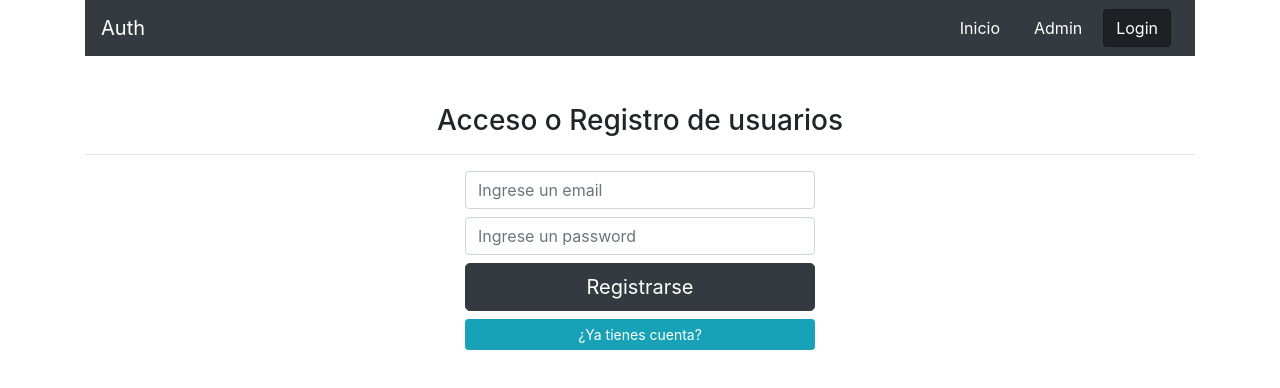
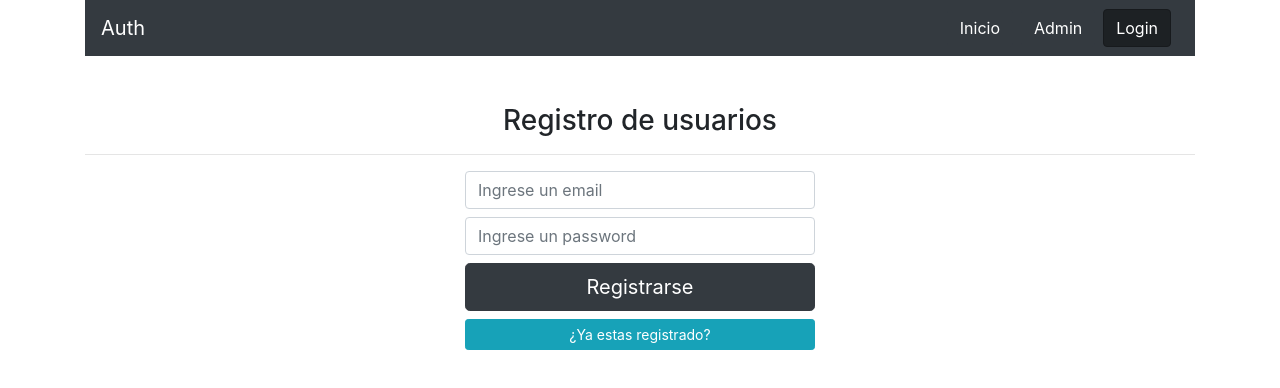
Before and after one commit to carlosiib/auth-firebase, a React (Create React App) app: page /login in a window 1280 px wide. Shown: the top 388 px of the page. Built offline with nearby package versions, Linux system fonts and the light colour scheme.

Commit message:
Sigup, sigin handlers

```diff
--- a/src/components/Login.jsx
+++ b/src/components/Login.jsx
@@ -4,6 +4,7 @@ const Login = () => {
     const [email, setEmail] = useState("")
     const [pass, setPass] = useState("")
     const [error, setError] = useState(null)
+    const [esRegistro, setEsRegistro] = useState(true)
 
     const procesarDatos = (e) => {
         //Evitar el metodo GET por defecto
@@ -27,12 +28,13 @@ const Login = () => {
     }
     return (
         <div className="mt-5">
-            <h3 className="text-center">Acceso o Registro de usuarios </h3>
+            <h3 className="text-center">{esRegistro ? "Registro de usuarios" : "Login"}</h3>
             <hr />
             <div className="row justify-content-center">
                 <div className="col-12 col-sm-8 col-md-6 col-xl-4">
                     <form onSubmit={procesarDatos}>
                         {
+                            //si error es true ejecuta todo dentro de (), error = null/falsy
                             error && (
                                 <div className="alert alert-danger">{error}</div>
                             )
@@ -49,8 +51,13 @@ const Login = () => {
                             placeholder="Ingrese un password"
                             value={pass}
                             onChange={(e) => setPass(e.target.value)} />
-                        <button className="btn btn-dark btn-lg btn-block">Registrarse</button>
-                        <button className="btn btn-info btn-sm btn-block">¿Ya tienes cuenta?</button>
+                        <button
+                            type="submit"
+                            className="btn btn-dark btn-lg btn-block">{esRegistro ? "Registrarse" : "Acceder"}</button>
+                        <button
+                            type="button"
+                            className="btn btn-info btn-sm btn-block"
+                            onClick={() => setEsRegistro(!esRegistro)}>{esRegistro ? "¿Ya estas registrado?" : "¿No tienes cuenta?"}</button>
                     </form>
                 </div>
             </div>
```
